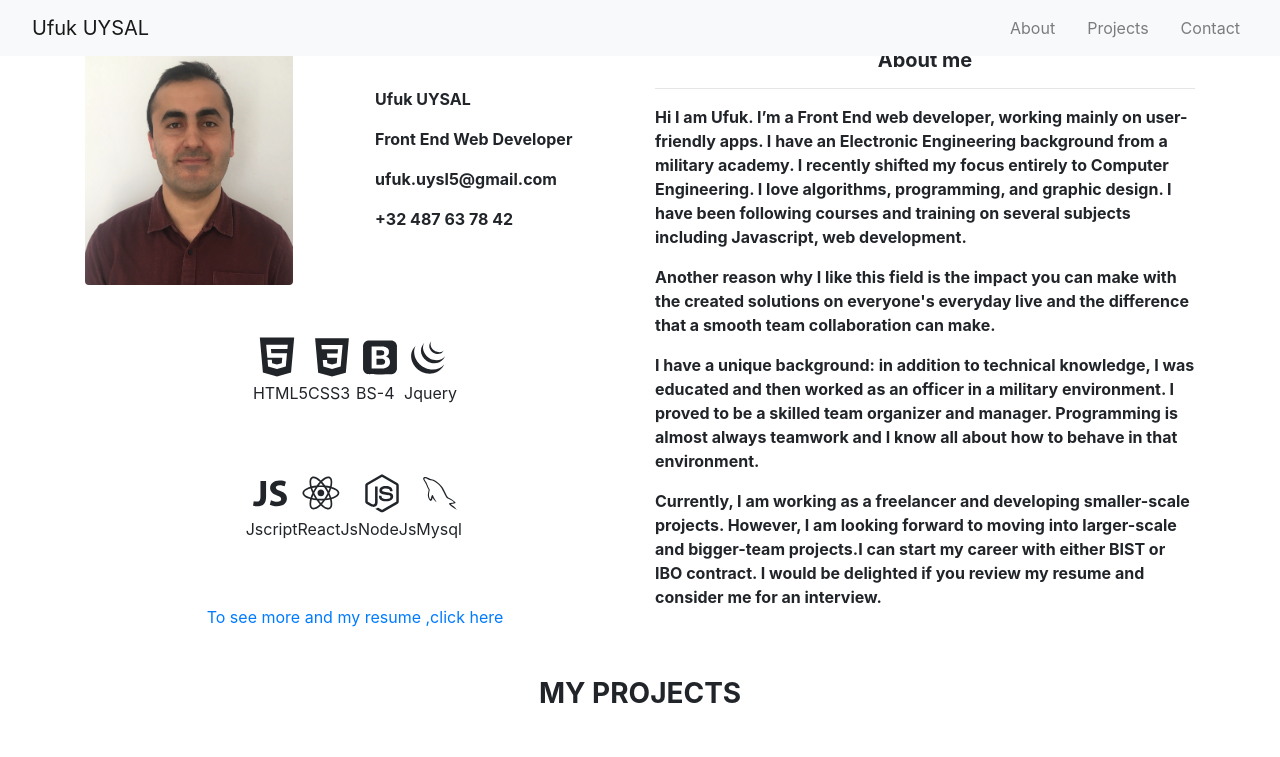
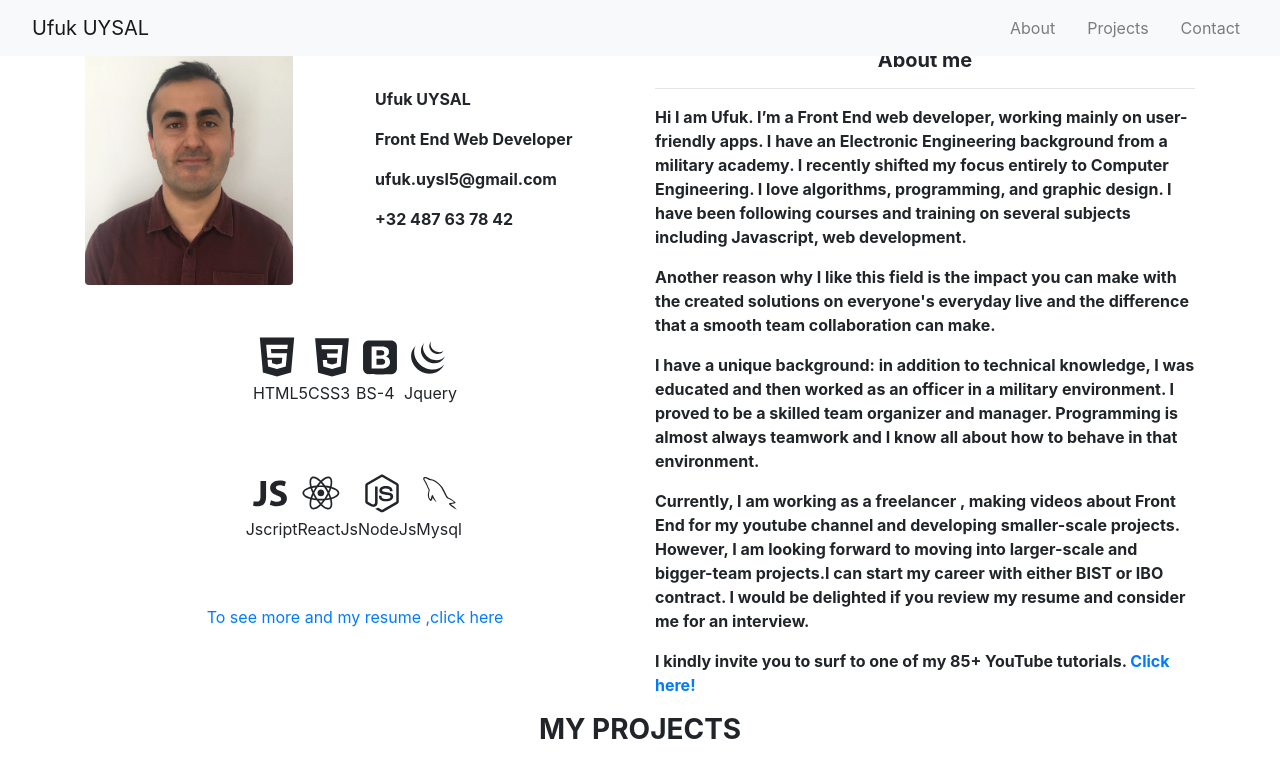
Before and after one commit to u-uysal/Ufuk-s-Portfolio, a Next.js app: page / in a window 1280 px wide. Shown: the top 757 px of the page. Built offline with nearby package versions, Linux system fonts and the light colour scheme.

Commit message:
Update info

```diff
--- a/components/aboutMe.js
+++ b/components/aboutMe.js
@@ -126,14 +126,20 @@ function About() {
                       teamwork and I know all about how to behave in that
                       environment.
                     </p>
+
                     <p className=" font-weight-bold">
-                      Currently, I am working as a freelancer and developing
+                      Currently, I am working as a freelancer , making videos about Front End  for my youtube channel  and developing
                       smaller-scale projects. However, I am looking forward to
                       moving into larger-scale and bigger-team projects.I can
                       start my career with either BIST or IBO contract. I would
                       be delighted if you review my resume and consider me for
                       an interview.
                     </p>
+                    <p className=" font-weight-bold">
+                      I kindly invite you to surf to one of my 85+ YouTube tutorials.
+                      <a target="_blank" href="https://www.youtube.com/channel/UCm1tKKCDpcynlZYu-wVO36w">  Click here!</a>
+                    </p>
+
                   </div>
                 </div>
               </div>
```
